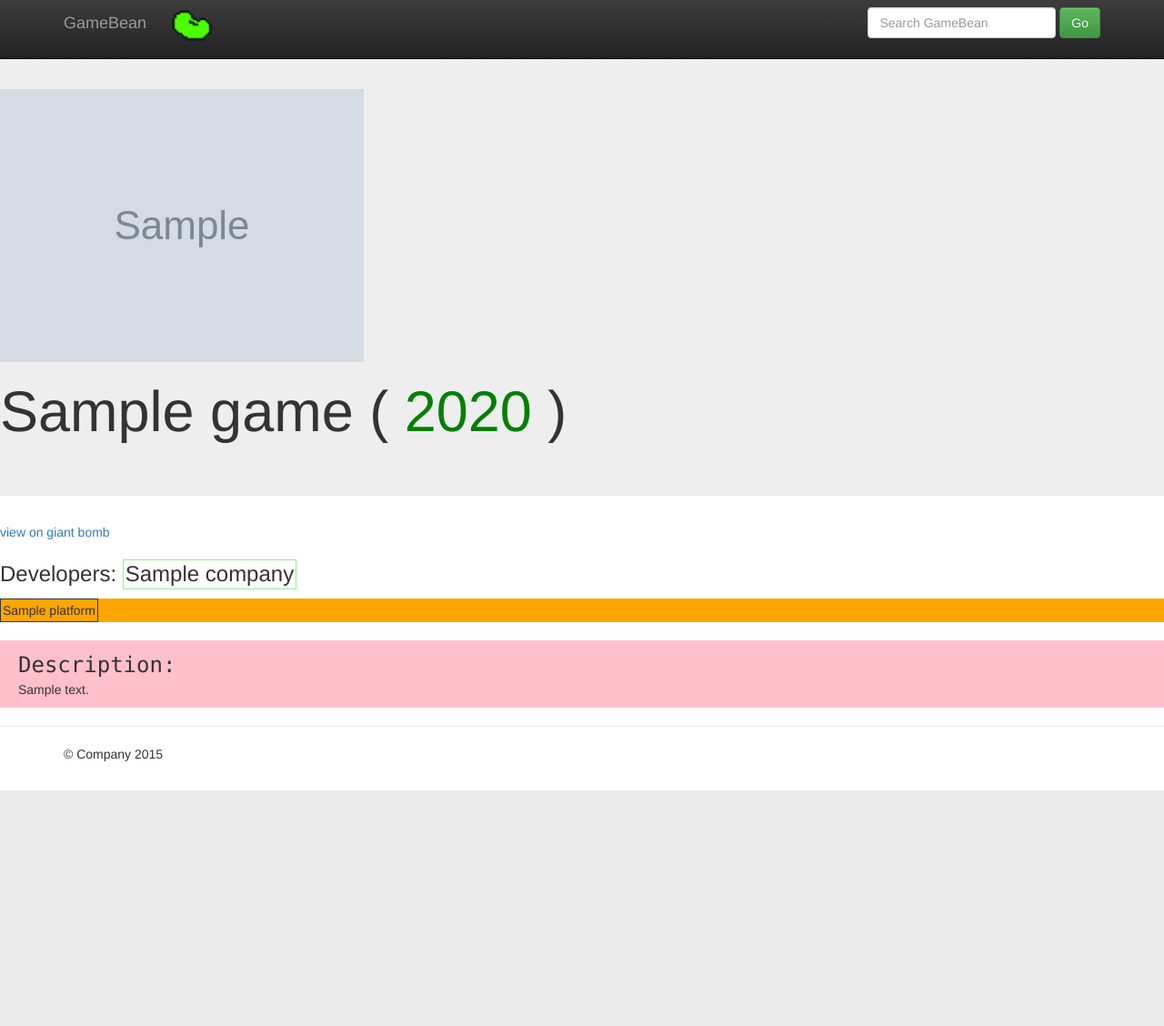
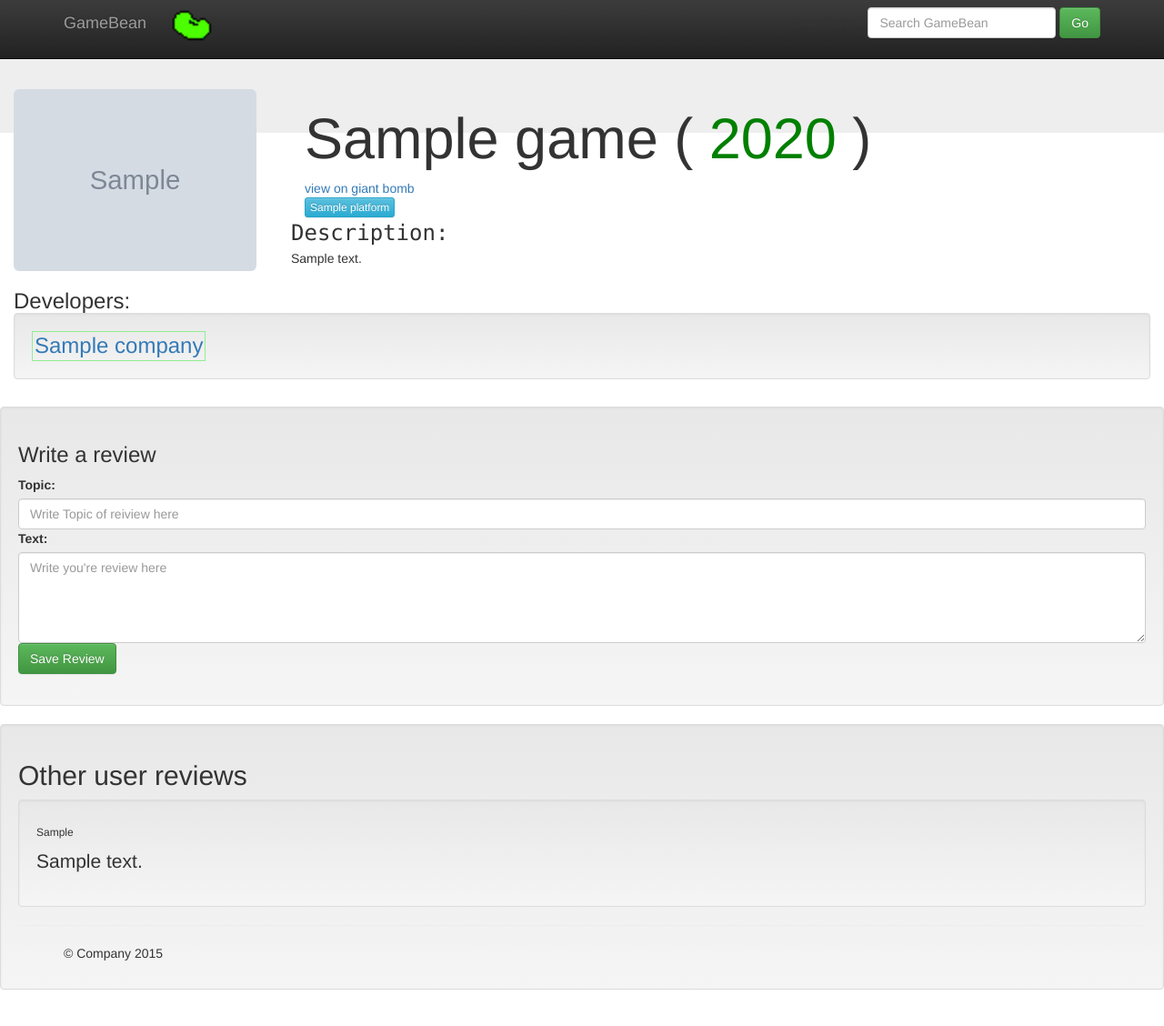
Before and after one commit to owenstranathan/GameBean, a Django app: a page that uses templates/GameBean/game_detail.html in a window 1280 px wide. Shown: the whole page at 91% size. Before the commit the page ends 869 px from the top, so only its background shows below. Run offline with Django 3.2, Linux system fonts and the light colour scheme; tables that the repository leaves empty hold one stand-in row (values such as "Sample post"); grey boxes marked "Sample" are stand-in pictures; some libraries are stand-ins or nearby versions.

Commit message:
Safety commit

```diff
--- a/GameBean/forms.py
+++ b/GameBean/forms.py
@@ -2,3 +2,8 @@ from django import forms
 
 class SearchForm(forms.Form):
     searchWord = forms.CharField(max_length = 200, widget=forms.TextInput(attrs={'class' : 'form-control', 'placeholder':'Search GameBean'}))
+
+
+class ReviewForm(forms.Form):
+    topic = forms.CharField(max_length = 200, widget=forms.TextInput(attrs={'class' : 'form-control', 'placeholder' : 'Write Topic of reiview here'}))
+    text = forms.CharField(max_length = 200, widget=forms.Textarea(attrs={'class' : 'form-control', 'style' : 'height:100px', 'placeholder' : 'Write you\'re review here'}))
--- a/GameBean/models.py
+++ b/GameBean/models.py
@@ -65,7 +65,7 @@ class Game(models.Model):
 class Review(models.Model):
     topic = models.CharField(blank=True, max_length=200)
     text = models.CharField(blank=True, max_length=200)
-    reviewer = models.ForeignKey(User)
+    # reviewer = models.ForeignKey(User)
     game = models.ForeignKey(Game)
 
     def __str__(self):
--- a/GameBean/views.py
+++ b/GameBean/views.py
@@ -8,7 +8,7 @@ logger = logging.getLogger(__name__)
 
 from .models import Company, Platform, Game, Review, Genre
 
-from .forms import SearchForm
+from .forms import SearchForm, ReviewForm
 
 from .utils import get_query
 
@@ -37,10 +37,24 @@ def gamesIndex(request):
     return render(request, "GameBean/games.html", context)
 
 def gameDetail(request, game_name):
+
+    form = SearchForm()
     game = get_object_or_404(Game, name=game_name)
-    form = SearchForm()
+    reviewForm = ReviewForm()
+
+    if request.method == 'POST':
+        reviewForm = ReviewForm(request.POST)
+        if reviewForm.is_valid():
+            topic = reviewForm.cleaned_data["topic"]
+            text = reviewForm.cleaned_data["text"]
+            review = Review(topic=topic, text=text, game=game)
+            review.save()
+
+    reviews = Review.objects.filter(game=game)
     context = {'game': game,
-               'form' : form,}
+               'form' : form,
+               'reviewForm' : reviewForm,
+               'reviews' : reviews, }
     return render(request, 'GameBean/game_detail.html', context )
 
 def genresIndex(request):
--- a/templates/GameBean/game_detail.html
+++ b/templates/GameBean/game_detail.html
@@ -3,34 +3,45 @@
 
 
 {% block content %}
+
 <div class="jumbotron" width=100% height=20%>
-    <img src="{{game.image_url}}"width=parent height=parent/>
+    <div class="container col-sm-3">
+        {% if game.image_url %}
+            <img src="{{game.image_url}}" class="img-rounded" style="max-height:200px">
+        {% endif %}
+    </div>
+    <div class="container col-sm-8">
         <h1>{{ game.name }}
             {% if game.release_date %}
                 ( <span style="color:green">{{ game.release_date.year }} </span>)</h1>
             {% endif %}
     </div>
+</div>
+<div class="container col-sm-4">
     <a href="{{game.giant_bomb_link}}">view on giant bomb</a>
-<div class="">
+</div>
+<div class=" container col-sm-8 btn-group">
+    {% for platform in game.platforms.all %}
+        <button type="button" class="btn btn-info btn-xs" href="{% url 'platform_detail' platform %}" style="display:inline-block;"> {{ platform }} </a>
+    {% endfor %}
+</div>
+
+
+
+<div class="container col-sm-12">
 <h3>
     Developers:
+    <div class="well">
         {% for dev in game.developers.all %}
-        <span style="border:1px solid lightgreen; display:inline-block; padding:2px 2px 2px 2px">{{ dev }}</span>
+            <a href="{% url 'developer_detail' dev %}" style="border:1px solid lightgreen; display:inline-block; padding:2px 2px 2px 2px">{{ dev }}</a>
         {% endfor %}
+    </div>
 </h3>
-</div>
-
-<div class="platforms" style="background-color:orange">
-    {% for platform in game.platforms.all %}
-        <div style="display:inline-block; padding: 2px 2px 2px 2px; border:1px solid;">
-        {{ platform }}
-        </div>
-    {% endfor %}
 </div>
 
 <br/>
 
-<div class="desc" style="background-color:pink; padding: 10px 10px 10px 20px">
+<div class="container" style="padding: 10px 10px 10px 20px">
   <span style="font-family:Consolas; font-size:24px"> Description: </span>
   <br/>
   {% autoescape off %}
@@ -38,4 +49,21 @@
   {% endautoescape %}
 </div>
 
+<div class="well">
+    <h3>Write a review</h3>
+    <form class="form-group" role="form" method="post">
+        {% csrf_token %}
+        {{reviewForm}}
+        <button type="submit" class="btn btn-success">Save Review</button>
+    </form>
+</div>
+
+<div class="well">
+    <h2> Other user reviews</h2>
+    {% for review in reviews %}
+        <div class="jumbotron well">
+            <h6> {{review.topic}} </h6>
+            <p> {{review.text}} </p>
+        </div>
+    {% endfor %}
 {% endblock %}
```
Also changed, not shown: templates/GameBean/games.html (+6 -2 lines), templates/GameBean/search_results.html (+4 -4 lines). Lines whose indentation alone changed are shown as unchanged.
